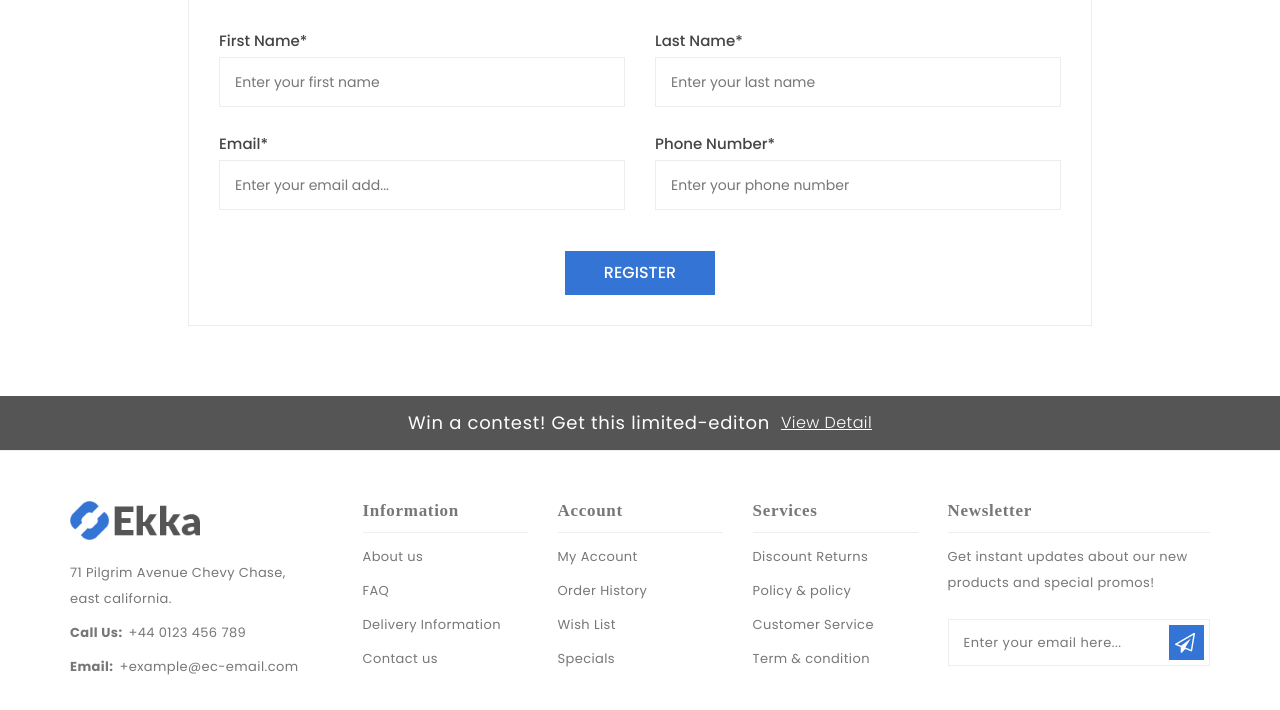
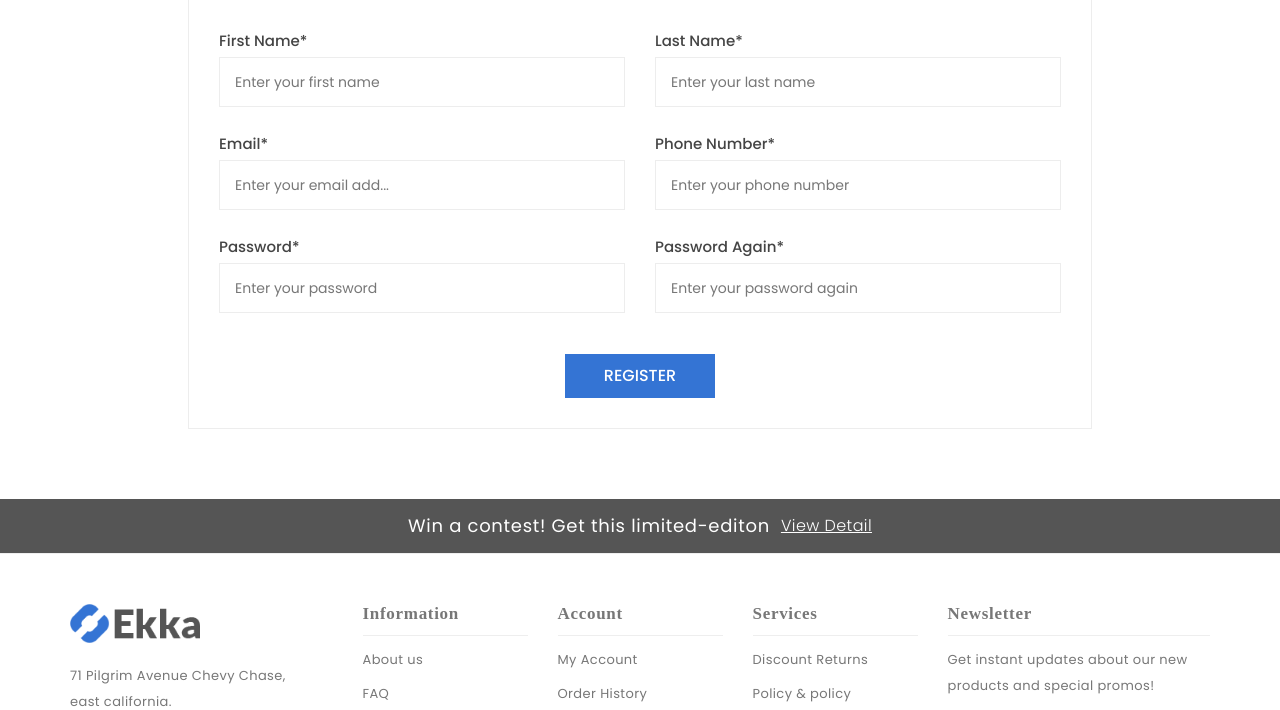
Before and after one commit to dantechplc/Ekka, a Django app: page /account/register in a window 1280 px wide. Shown: the part 378-1088 px from the top of the page. Run offline with Django 4.2, Linux system fonts and the light colour scheme; some libraries are stand-ins or nearby versions; some web fonts are replaced.

Commit message:
added password input fields and csrf_token. also update to action attribute of the form.

```diff
--- a/account/templates/account/registration/register.html
+++ b/account/templates/account/registration/register.html
@@ -39,7 +39,7 @@
             <div class="ec-register-wrapper">
                 <div class="ec-register-container">
                     <div class="ec-register-form">
-                        <form action="#" method="post">
+                        <form action="" method="POST">
                                 <span class="ec-register-wrap ec-register-half">
                                     <label>First Name*</label>
                                     <input type="text" name="firstname" placeholder="Enter your first name" required/>
@@ -54,10 +54,21 @@
                                 </span>
                             <span class="ec-register-wrap ec-register-half">
                                     <label>Phone Number*</label>
-                                    <input type="text" name="phonenumber" placeholder="Enter your phone number"
+                                    <input type="text" name="phone_number" placeholder="Enter your phone number"
                                            required/>
                                 </span>
 
+                            <span class="ec-register-wrap ec-register-half">
+                                    <label>Password*</label>
+                                    <input type="password" name="password" placeholder="Enter your password"
+                                           required/>
+                                </span>
+                            <span class="ec-register-wrap ec-register-half">
+                                    <label>Password Again*</label>
+                                    <input type="password" name="password_again" placeholder="Enter your password again"
+                                           required/>
+                                </span>
+                            {% csrf_token %}
                             <span class="ec-register-wrap ec-register-btn">
                                     <button class="btn btn-primary" type="submit">Register</button>
                                 </span>
```
